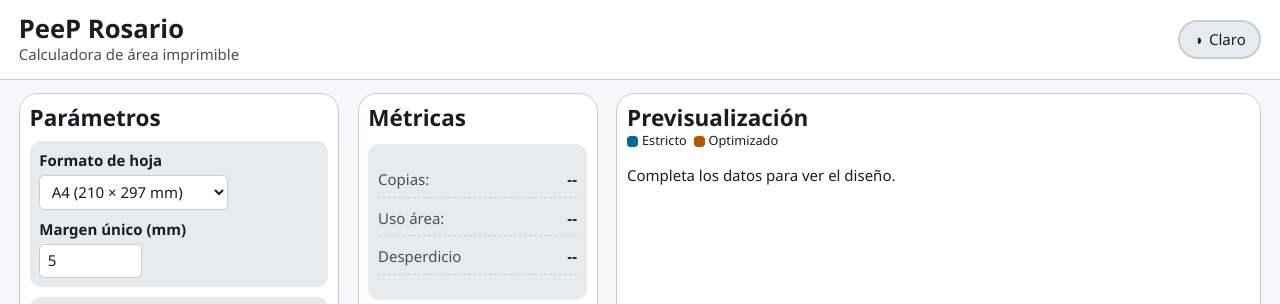
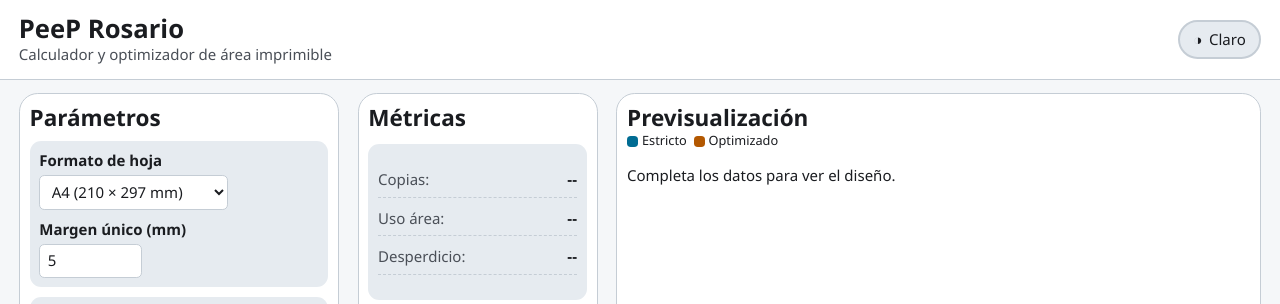
Before and after one commit to ariel-maioli/AreaPrintCalc, a plain HTML site: page index.html in a window 1280 px wide. Shown: the top 304 px of the page. Drawn offline with Linux system fonts and the light colour scheme.

Commit message:
Actualiza nombre y métricas

```diff
--- a/index.html
+++ b/index.html
@@ -27,7 +27,7 @@
     <header class="app-header">
       <div class="branding">
         <h1>PeeP Rosario</h1>
-        <p>Calculadora de área imprimible</p>
+        <p>Calculador y optimizador de área imprimible</p>
       </div>
       <button type="button" class="theme-switch" aria-label="Cambiar tema" role="switch" aria-checked="false" id="themeToggle">
         <span class="theme-switch__icon" aria-hidden="true">◑</span>
@@ -162,7 +162,7 @@
               <dd id="metricUsage">--</dd>
             </div>
             <div>
-              <dt>Desperdicio</dt>
+              <dt>Desperdicio:</dt>
               <dd id="metricWaste">--</dd>
             </div>
           </dl>
```
Also changed, not shown: help.html (+1 -1 lines), 1 other file.
